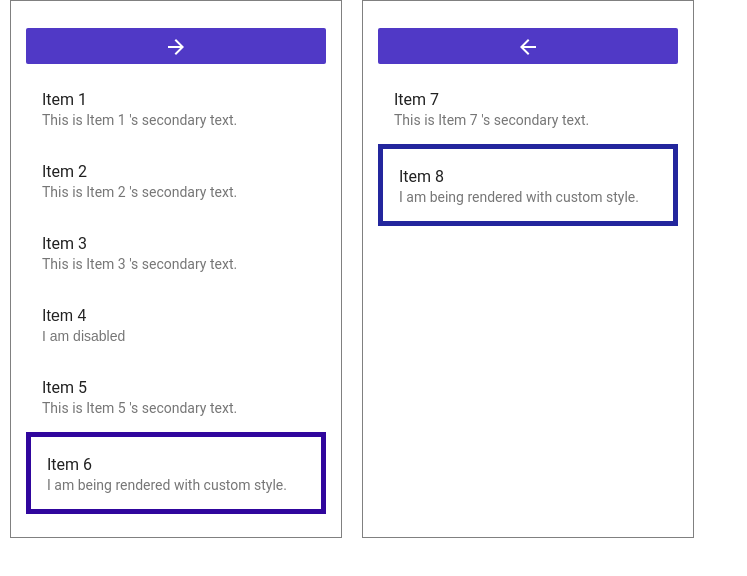
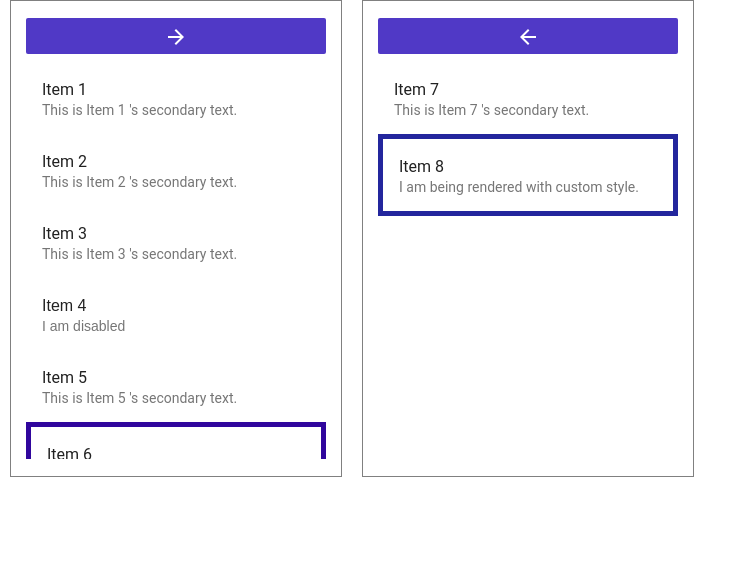
Before and after one commit to revanth0212/react-list-selector, a React (Create React App) app: page / in a window 1280 px wide. Shown: the top 576 px of the page, without its empty margins (0-747 px from the left). Built offline with nearby package versions, Linux system fonts and the light colour scheme.

Commit message:
Added overflow css for the container.

```diff
--- a/package.json
+++ b/package.json
@@ -1,6 +1,6 @@
 {
   "name": "react-list-selector",
-  "version": "1.0.6",
+  "version": "1.0.7",
   "homepage": "https://revanth0212.github.io/react-list-selector/",
   "private": false,
   "main": "dist/index.js",
@@ -16,8 +16,7 @@
   },
   "scripts": {
     "start": "react-scripts start",
-    "build":
-      "SET NODE_ENV=production && rm -rf dist && mkdir dist && npx babel src/ListSelector --out-dir dist --copy-files",
+    "build": "SET NODE_ENV=production && rm -rf dist && mkdir dist && npx babel src/ListSelector --out-dir dist --copy-files",
     "test": "react-scripts test --env=jsdom",
     "eject": "react-scripts eject",
     "flow": "flow",
--- a/src/App.js
+++ b/src/App.js
@@ -87,10 +87,10 @@ const sampleData = {
   ],
   style: {
     border: '1px solid grey',
-    padding: '15px',
+    padding: '5px 15px 20px 15px',
     margin: '0px 10px 10px 10px',
-    minHeight: '450px',
-    minWidth: '300px',
+    height: '450px',
+    width: '300px',
   },
   disableHoverColor: false,
   unSelectedItemHoverColor: '#14569d',
--- a/src/ListSelector/ListContainer.js
+++ b/src/ListSelector/ListContainer.js
@@ -20,6 +20,7 @@ const ListContainer = ({
 }: ListContainerPropTypes) => (
   <div style={containerStyle || defaultStyle}>
     {!hideBulkUpdateButton && bulkUpdateButton}
+    <div style={{ overflow: 'auto', height: '90%' }}>
       <List>
         {listItems.map(({ id, disabled, primaryText, secondaryText, style: listItemStyle, onClick }) => (
           <div key={id}>
@@ -38,6 +39,7 @@ const ListContainer = ({
         ))}
       </List>
     </div>
+  </div>
 )
 
 export default ListContainer
```
Also changed, not shown: 1 other file (tests, documents, lock files or other folders). Lines whose indentation alone changed are shown as unchanged.
